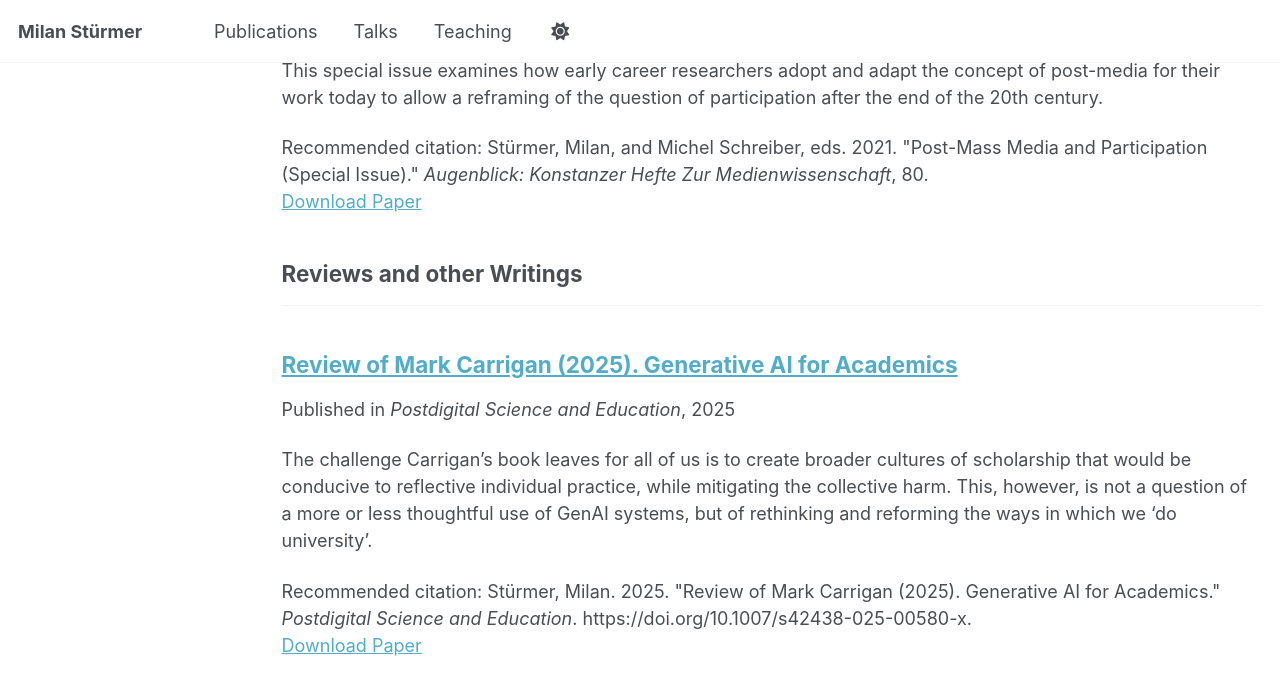
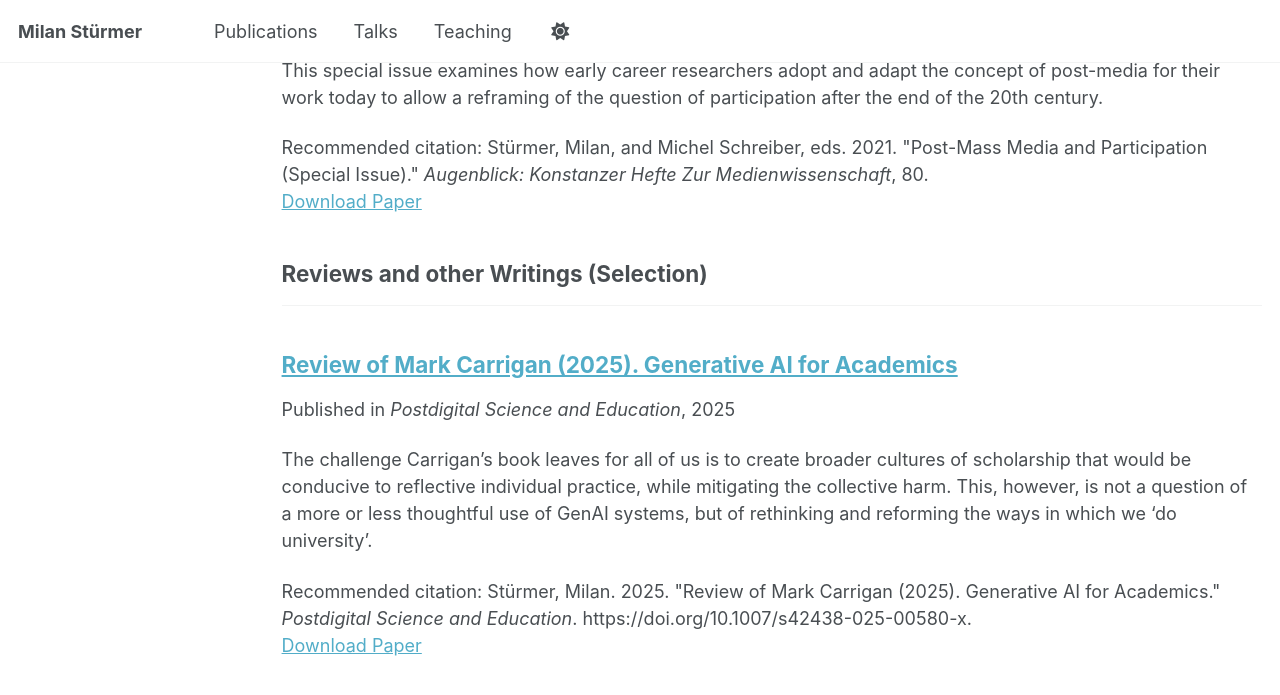
Before and after one commit to milanstuermer/milanstuermer.github.io, a Jekyll site: the page built from _pages/publications.html, in a window 1280 px wide and 900 px high, scrolled down 3352 px. Shown: the top 695 px of the window. Built offline with Jekyll 4.4.1, drawn with Linux system fonts in a browser that asks for light colours; a script that is not in the unit is left out.

Commit message:
Update _config.yml

```diff
--- a/_config.yml
+++ b/_config.yml
@@ -87,7 +87,7 @@
   book:
     title: "Books and Edited Volumes"
   misc:
-    title: "Reviews and other Writings"
+    title: "Reviews and other Writings (Selection)"
 
 # Site Settings
 teaser                   :  # filename of teaser fallback teaser image placed in /images/ for social media previews
```
